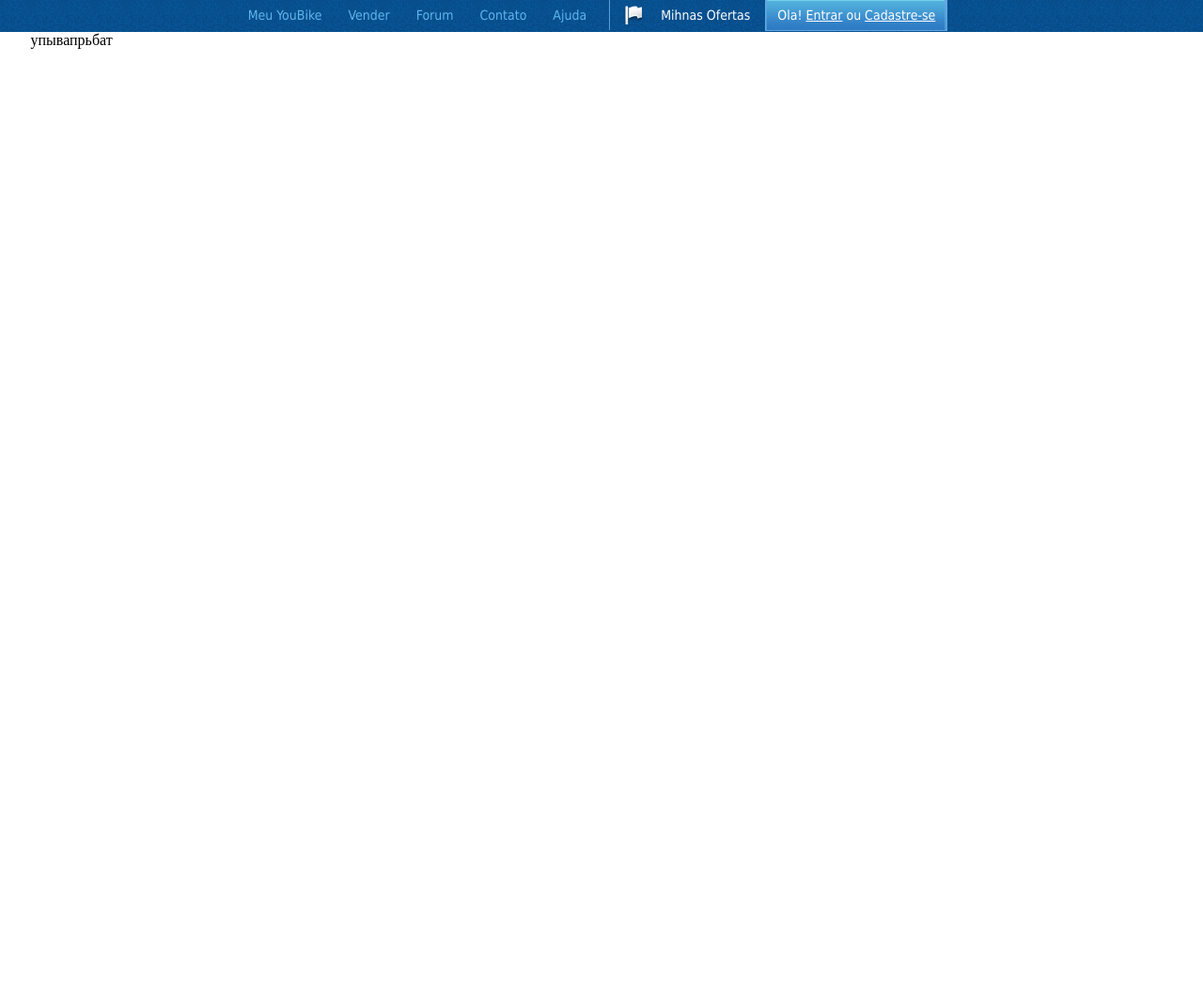
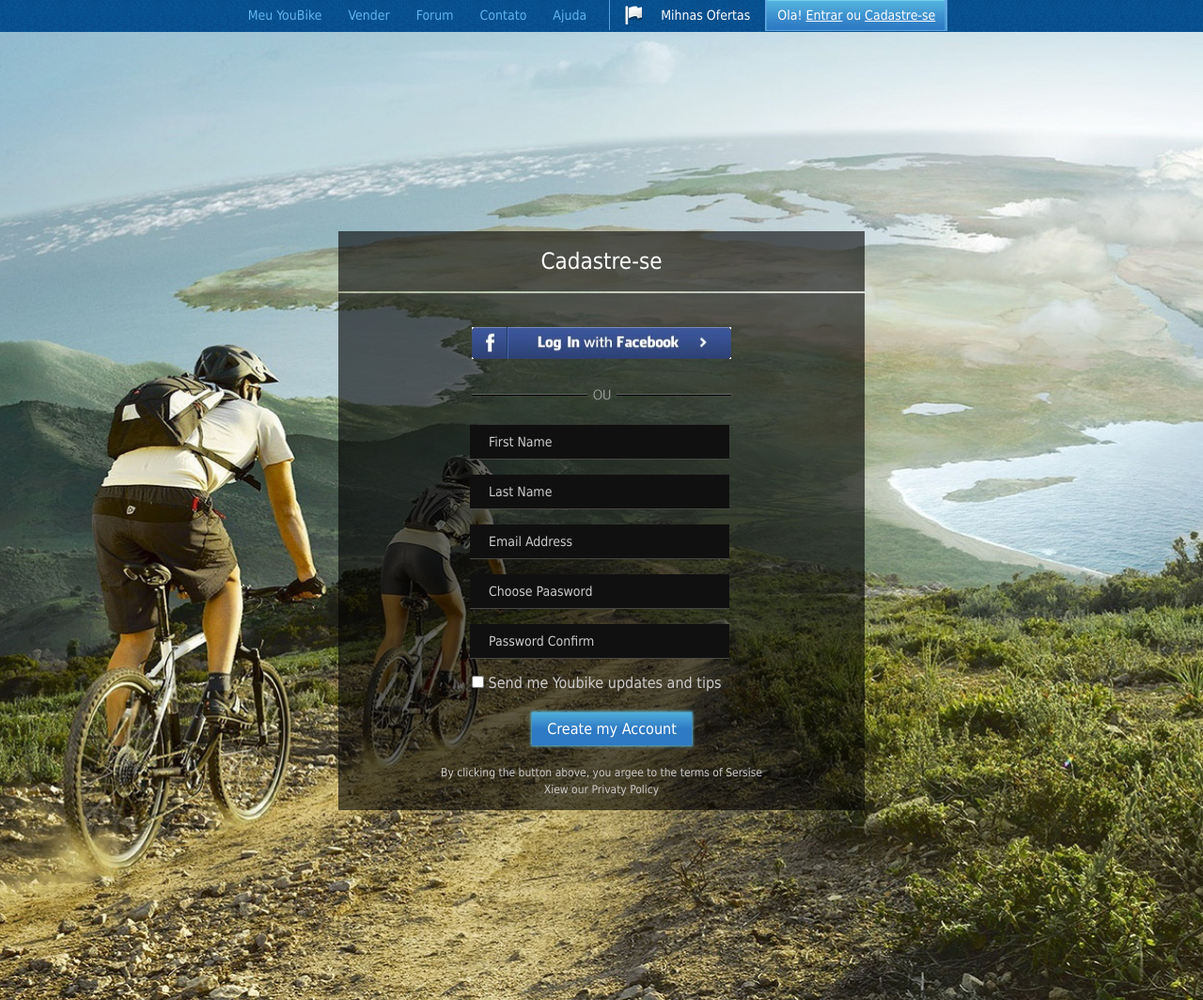
Before and after one commit to EgorZima/Hom-work, a plain HTML site: page Cadastre/index.html in a window 1280 px wide. Shown: the whole page at 94% size. Before the commit the page ends 800 px from the top, so only its background shows below. Drawn offline with Linux system fonts and the light colour scheme.

Commit message:
Added new code

```diff
--- a/Cadastre/css/style.css
+++ b/Cadastre/css/style.css
@@ -6,40 +6,30 @@
 	margin: 0 auto;
 	width: 100%
 }
-
-.clearfix{
-	content: '';
-	display: block;
-	clear: both;
-}
 .center{
 	width: 1215px;
 	margin: 0 auto;
 }
-
 .header{
 	width: 100%;
 	height: 34px;
 	background: url(../img/main-background.jpg);
 }
-
 .main-menu{
 	position: relative;
 	text-align: center;
+
 }
-
 .menu{
 	margin: 0;
 	padding: 0;
 	width: 1215px;
-	margin: 0 auto
+	margin: 0 auto;
 }
-
 .menu li{
     display: inline-block;
     list-style: none;
 }
-
 .menu a{
 	display: block;
 	color: #60b5ed;
@@ -48,24 +38,20 @@
 	font-family: Tahoma;
 	font-size: 14px;
 }
-
 .menu li:nth-child(5){
 	padding-right: 12px;
 	border-right: 1px solid #56a2dc;
 }
-
 .menu a:hover{
 	background: #4eabda;
 	color: #fff;
 	transition:0.2s all;
 }
-
 .Mihnas a{
 	position: relative;
 	padding-left: 50px;
 	color: #fff;
 }
-
 .Mihnas a:after{
 	position: absolute;
 	background-image: url(../img/flag.png);
@@ -76,11 +62,9 @@
 	top:6px;
 	content: '';
 }
-
 .Ola {
 	padding-right: 20px;
 }
-
 .Ola a{
    color: #fff;
    background: url(../img/ola.jpg);
@@ -88,11 +72,128 @@
    border-left: 1px solid #62a7e2;
    border-bottom: 1px solid #62a7e2;
 }
-
 .Ola span{
 	text-decoration: underline;
 }
-
 .Ola a:hover{
 	background: url(../img/ola.jpg);
 }
+
+
+.cadastre-se img{
+	display: inline-block;
+	position: absolute;
+	width: 100%;
+	height: 1030px;
+}
+.cadastre-se .se-content{
+	display: block;
+	position:relative;
+	width: 560px;
+    margin: 0 auto;
+    background: rgba(0,0,0,0.6);
+    top:212px;
+}
+.name{
+	display: block;
+	margin-bottom: 2px;
+    position: relative;
+}
+.name p{
+    font-size: 24px;
+	color: #fff;
+	text-align: center;
+	font-family: Tahoma;
+	padding: 18px 0;
+}
+.cadastre-se .log-in{
+	display: block;
+	height: 550px;
+}
+.log-in .facebook{
+	width: 276px;
+	height: 34px;
+	padding-top:36px;
+	padding-left: 142px;
+}
+.facebook{
+	cursor: pointer;
+}
+.log-in .stripes{
+	width: 276px;
+    height: 12px;
+    padding-top: 102px;
+    padding-left: 142px;
+}
+.registration{
+	padding-left: 140px;
+	padding-top: 140px;
+}
+.registration input{
+	width: 256px;
+	height: 36px;
+	background: #111010;
+	color: #fff;
+	outline: none;
+	border: 0px;
+	font-family: Tahoma;
+	padding-left: 20px;
+	font-size: 14px;
+	margin-bottom: 16px;
+	border-bottom: 1px solid #494947;
+	cursor: pointer;
+}
+input::-webkit-input-placeholder {
+    color:#ccc;
+}
+input:-moz-placeholder {
+	color:#ccc;
+}
+.registration  input:hover{
+	background: #1b5288;
+	transition:0.3s all;
+	box-shadow: 0px 0px 3px 3px rgba(104,155,204,0.86);
+}
+.checkbox{
+	padding-left: 142px;
+	font-family: Tahoma,Arial;
+	cursor: pointer;
+}
+label{
+	color:#ccc;
+	cursor: pointer;
+}
+.check:hover{
+	background: #1b5288;
+	transition:0.3s all;
+	box-shadow: 0px 0px 3px 3px rgba(104,155,204,0.86);
+}
+.button{
+	margin-left: 206px;
+	margin-top: 22px;
+	background: linear-gradient(to bottom, rgba(80,175,219,1) 0%, rgba(46,121,196,1) 51%, rgba(46,122,196,1) 58%, rgba(46,122,196,1) 84%, rgba(46,122,196,1) 100%);
+    color:#fff;
+	width: 170px;
+	font-size: 16px;
+	font-family: Tahoma,Arial;
+	border: none;
+	text-align: center;
+	padding-bottom: 8px;
+	padding-top: 8px;
+	box-shadow: 0px 0px 3px 1px rgba(103,198,230,1);
+	cursor: pointer;
+}
+.button:hover{
+	background: #6ec2e8;
+	transition:.8s all;
+}
+.click{
+	color:#ccc;
+	padding-left: 100px;
+	padding-right: 100px;
+	text-align: center;
+	font-family: Tahoma;
+	font-size: 12px;
+	margin-top: 20px;
+    line-height: 18px;
+}
--- a/Cadastre/index.html
+++ b/Cadastre/index.html
@@ -6,12 +6,10 @@
 	<link rel="stylesheet" href="css/style.css">
 </head>
 <body>
-
     <div class="wrapper">
 
-
 			<div class="header">
-   	  	<div class="main-menu clearfix center">
+				<div class="main-menu  center">
 					<ul class="menu">
 						 <li><a href="#">Meu YouBike</a></li>
 						 <li><a href="#">Vender</a></li>
@@ -26,22 +24,44 @@
 
 
 
-        <div class="content ">
-             <div class="center clearfix">
-                   упывапрьбат
+				<div class="content wrapper">
+
+					<div class="cadastre-se">
+						<img src="img/content.jpg" alt="photo">
+                            <div class="se-content">
+								<div class="name">
+									<p>Cadastre-se</p>
 								</div>
 							</div>
 
+					    <div class="se-content">
+							<div class="log-in">
+								<a href=""> <img src="img/facebook.jpg" class="facebook"></a>
+								<img src="img/stripes.png" class="stripes" >
 
-        <div class="footer"></div>
+								<form class="registration" action="#">
+									<input type="text" name="first" placeholder="First Name">
+                                    <input type="text" name="last" placeholder="Last Name">
+                                    <input type="email" name="email" placeholder="Email Address">
+									<input type="password" name="password-one" placeholder="Choose Paasword">
+									<input type="password" name="password-two" placeholder="Password Confirm">
+                                </form>
 
+								<form method="post" class="checkbox">
+									<input type="checkbox" id="check1" class="check"><label for="check1"> Send me Youbike updates and tips</label>
+								</form>
 
+                                <form>
+									<input type="submit" value="Create my Account" class="button">
+								</form>
 
-
+								<p class="click"> By clicking the button above, you argee to the terms of Sersise  Xiew  our Privaty Policy</p>
 
 							</div>
-
-
+						</div>
+                    </div>
+				</div>
+	 </div>
 
 </body>
 </html>
```
Also changed, not shown: Cadastre/img/facebook.jpg (added), Cadastre/img/stripes.png (added). Lines whose indentation alone changed are shown as unchanged.
